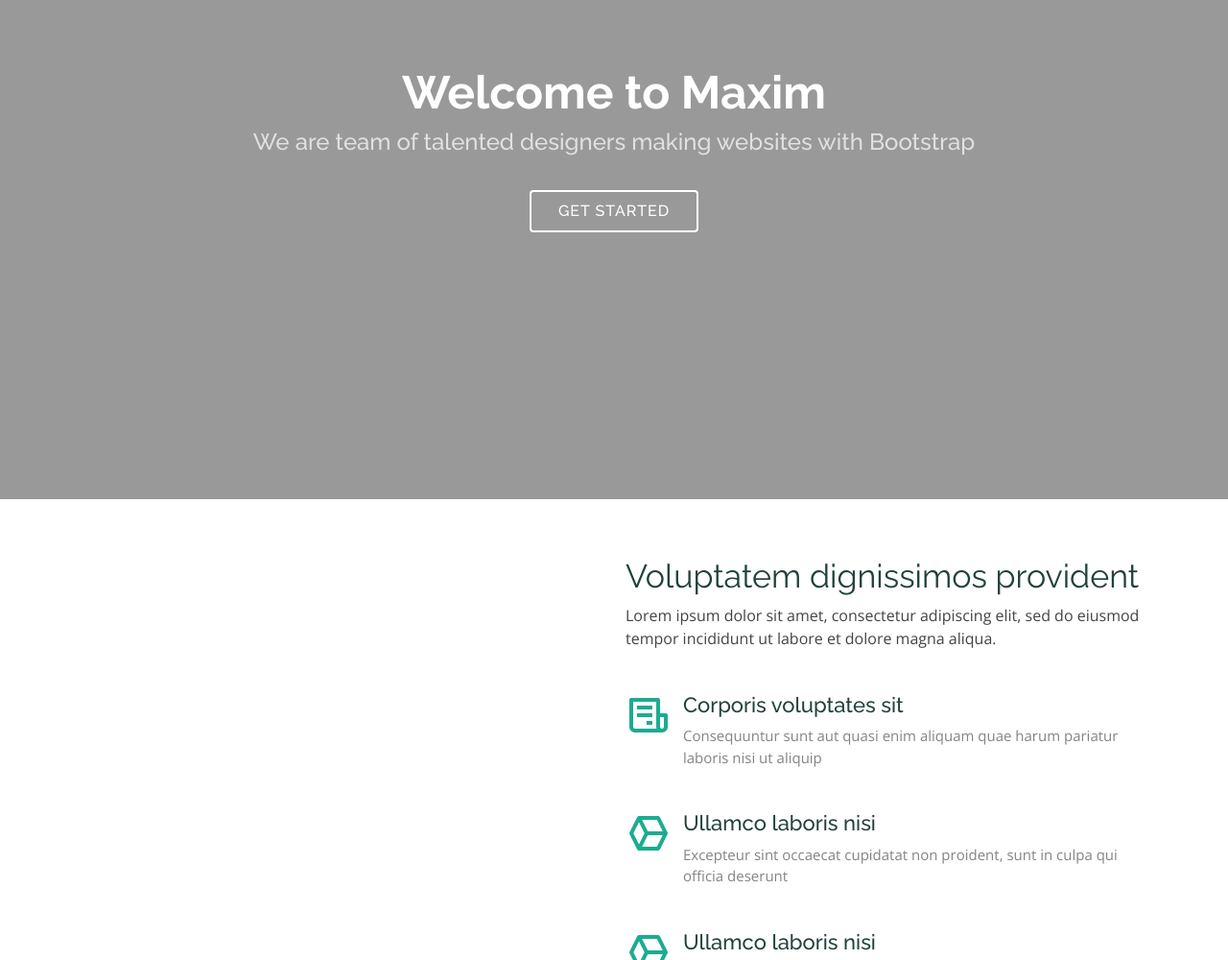
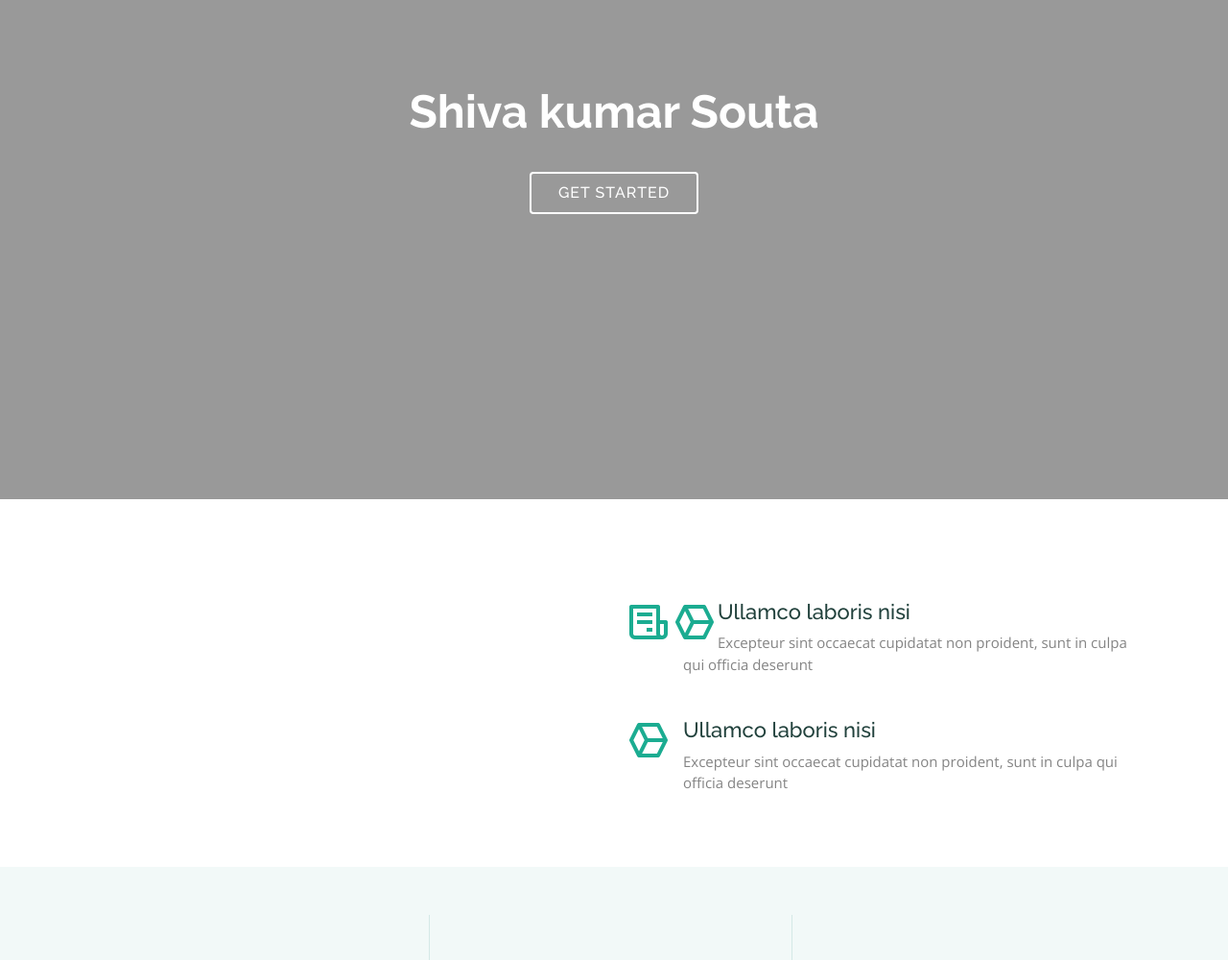
Before and after one commit to shivkumars005/shiva2, a plain HTML site: page index.html in a window 1280 px wide. Shown: the part 280-1280 px from the top of the page at 96% size. Drawn offline with nearby package versions, Linux system fonts and the light colour scheme; files that its build step writes are made by us from their sources; files whose address does not match are found by name.

Commit message:
Update index.html
Signed-off-by: SOUTA SHIVA KUMAR <123154981+shivkumars005@users.noreply.github.com>

```diff
--- a/index.html
+++ b/index.html
@@ -82,8 +82,8 @@
   <!-- ======= Hero Section ======= -->
   <section id="hero" class="d-flex flex-column justify-content-center align-items-center">
     <div class="container text-center text-md-left" data-aos="fade-up">
-      <h1>Welcome to Maxim</h1>
-      <h2>We are team of talented designers making websites with Bootstrap</h2>
+      <h1>Shiva kumar Souta</h1>
+      <h2></h2>
       <a href="#about" class="btn-get-started scrollto">Get Started</a>
     </div>
   </section><!-- End Hero -->
@@ -99,14 +99,14 @@
             <img src="assets/img/about-img.jpg" class="img-fluid" alt="">
           </div>
           <div class="col-xl-6 col-lg-5 pt-5 pt-lg-0">
-            <h3 data-aos="fade-up">Voluptatem dignissimos provident</h3>
+            <h3 data-aos="fade-up"></h3>
             <p data-aos="fade-up">
-              Lorem ipsum dolor sit amet, consectetur adipiscing elit, sed do eiusmod tempor incididunt ut labore et dolore magna aliqua.
+
             </p>
             <div class="icon-box" data-aos="fade-up">
               <i class="bx bx-receipt"></i>
-              <h4>Corporis voluptates sit</h4>
-              <p>Consequuntur sunt aut quasi enim aliquam quae harum pariatur laboris nisi ut aliquip</p>
+              <h4></h4>
+              <p></p>
             </div>
 
             <div class="icon-box" data-aos="fade-up" data-aos-delay="100">
```
